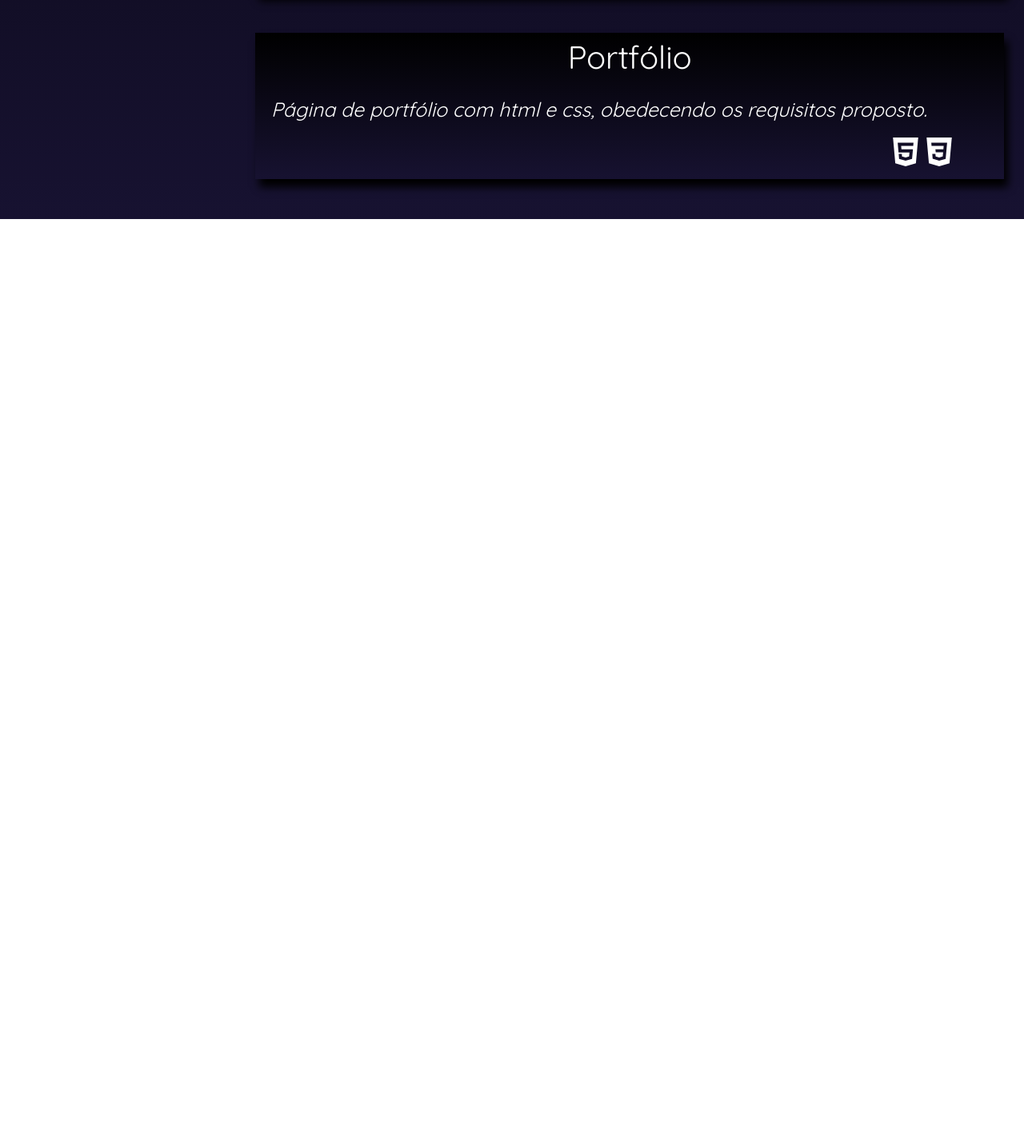
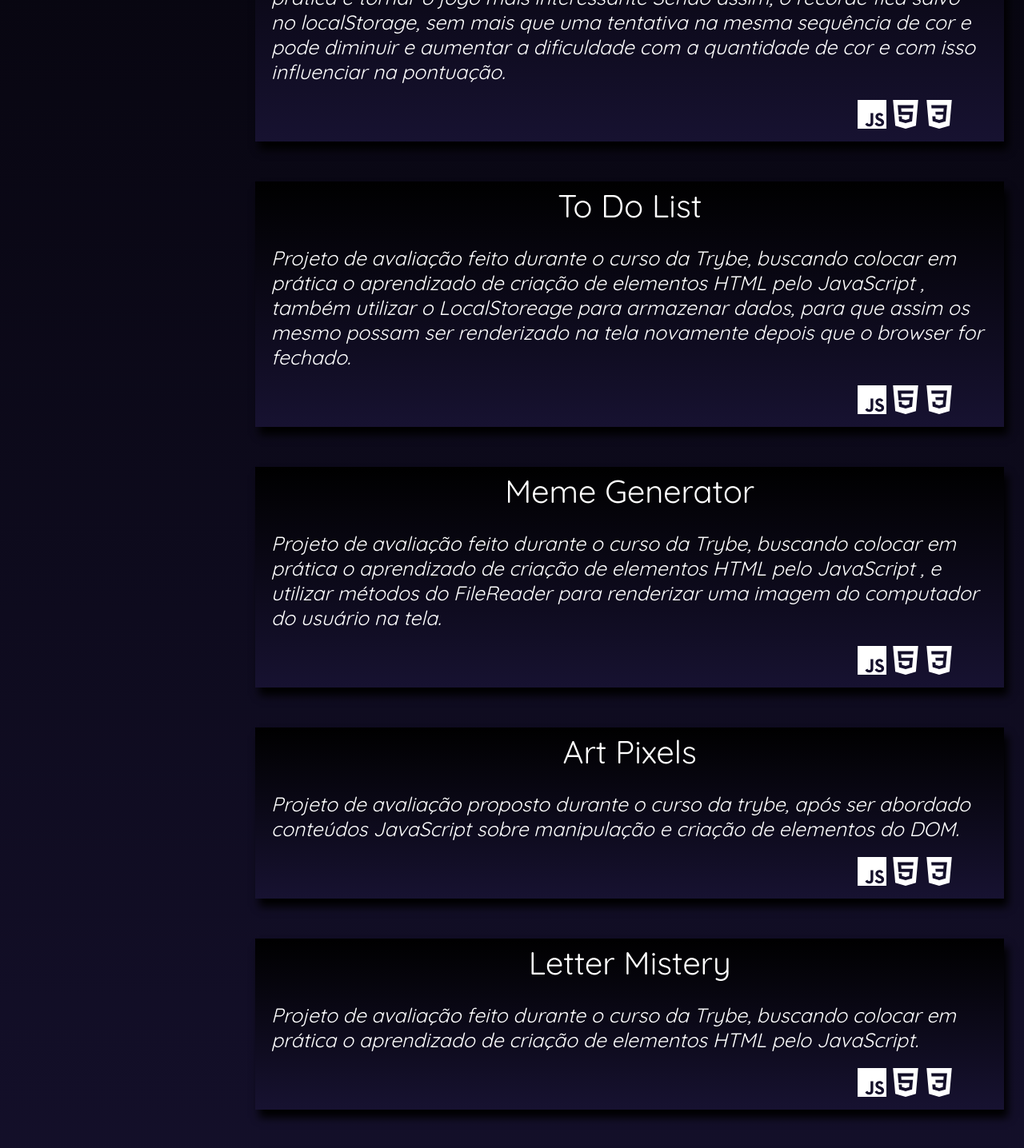
Before and after one commit to Gonzagadavid/portfolio, a React (Create React App) app: page /projetos_cursos/projetos-trybe in a window 1280 px wide. Shown: the part 1020-2456 px from the top of the page at 80% size. Before the commit the page ends 1294 px from the top, so only its background shows below. Built offline with nearby package versions, Linux system fonts and the light colour scheme.

Commit message:
Adicionados novos projetos feitos durante o curso da Trybe

```diff
--- a/src/views/courses/TrybeProjects.jsx
+++ b/src/views/courses/TrybeProjects.jsx
@@ -6,6 +6,31 @@ const TrybeProjects = props => {
   return (
     <div className='course'>
       <h3>Projetos Trybe</h3>
+      <ProjectCard
+        title='Color Guess' tec='js html css'
+        description='Projeto de avaliação feito durante o curso da Trybe, buscando colocar em prática o aprendizado de criação de elementos HTML pelo JavaScript , onde também enxerguei a oportunidade de colocar alguns conhecimentos em prática e tornar o jogo mais interessante Sendo assim, o recorde fica salvo no localStorage, sem mais que uma tentativa na mesma sequência de cor e pode diminuir e aumentar a dificuldade com a quantidade de cor e com isso influenciar na pontuação.'
+        path='https://github.com/Gonzagadavid/color-guess'
+      />
+      <ProjectCard
+        title='To Do List' tec='js html css'
+        description='Projeto de avaliação feito durante o curso da Trybe, buscando colocar em prática o aprendizado de criação de elementos HTML pelo JavaScript , também utilizar o LocalStoreage para armazenar dados, para que assim os mesmo possam ser renderizado na tela novamente depois que o browser for fechado.'
+        path='https://github.com/Gonzagadavid/lista-de-tarefas'
+      />
+      <ProjectCard
+        title='Meme Generator' tec='js html css'
+        description='Projeto de avaliação feito durante o curso da Trybe, buscando colocar em prática o aprendizado de criação de elementos HTML pelo JavaScript , e utilizar métodos do FileReader para renderizar uma imagem do computador do usuário na tela.'
+        path='https://github.com/Gonzagadavid/meme-generator'
+      />
+      <ProjectCard
+        title='Art Pixels' tec='js html css'
+        description='Projeto de avaliação proposto durante o curso da trybe, após ser abordado conteúdos JavaScript sobre manipulação e criação de elementos do DOM.'
+        path='https://github.com/Gonzagadavid/art-pixels'
+      />
+      <ProjectCard
+        title='Letter Mistery' tec='js html css'
+        description='Projeto de avaliação feito durante o curso da Trybe, buscando colocar em prática o aprendizado de criação de elementos HTML pelo JavaScript.'
+        path='https://github.com/Gonzagadavid/letter-mistery'
+      />
       <ProjectCard
         title='Lessons Learned' tec='html css'
         description='Primeiro projeto de avaliação da trybe após os fundamentos de html e css.'
```
